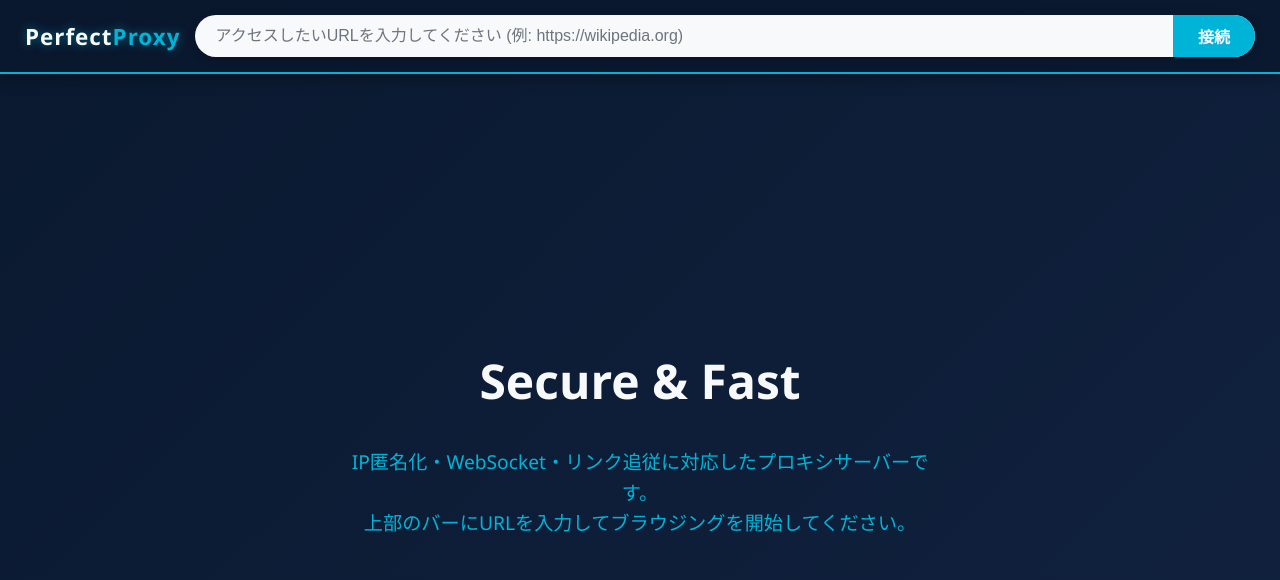
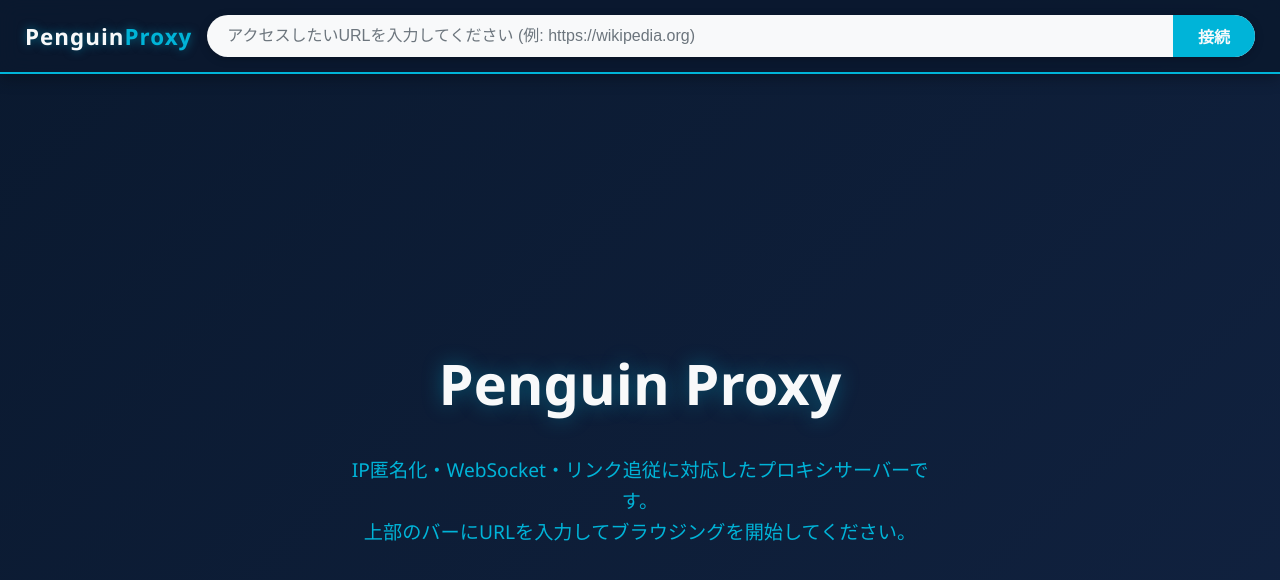
Before and after one commit to penguin-proxy/penguin_proxy, a website: page public/index.html in a window 1280 px wide. Drawn offline with Linux system fonts and the light colour scheme.

Commit message:
Rename project from Perfect Proxy to Penguin Proxy

```diff
--- a/public/index.html
+++ b/public/index.html
@@ -3,7 +3,7 @@
 <head>
     <meta charset="UTF-8">
     <meta name="viewport" content="width=device-width, initial-scale=1.0">
-    <title>Perfect Proxy</title>
+    <title>Penguin Proxy</title>
     <style>
         :root {
             /* 紺・水色・白のカラーテーマ */
@@ -71,8 +71,9 @@
             padding: 20px;
         }
         .welcome-screen h1 {
-            font-size: 3rem; margin-bottom: 15px;
+            font-size: 3.5rem; margin-bottom: 15px;
             color: var(--white);
+            text-shadow: 0 0 20px rgba(0, 180, 216, 0.4);
         }
         .welcome-screen p {
             color: var(--light-blue);
@@ -82,7 +83,7 @@
 </head>
 <body>
     <div class="navbar">
-        <div class="logo">Perfect<span>Proxy</span></div>
+        <div class="logo">Penguin<span>Proxy</span></div>
         <form class="url-bar" id="proxy-form">
             <input type="text" id="url-input" class="url-input" placeholder="アクセスしたいURLを入力してください (例: https://wikipedia.org)" autocomplete="off">
             <button type="submit" class="go-btn">接続</button>
@@ -92,7 +93,7 @@
     <iframe id="browser-view" class="browser-view" style="display: none;"></iframe>
 
     <div id="welcome-screen" class="welcome-screen">
-        <h1>Secure & Fast</h1>
+        <h1>Penguin Proxy</h1>
         <p>IP匿名化・WebSocket・リンク追従に対応したプロキシサーバーです。<br>上部のバーにURLを入力してブラウジングを開始してください。</p>
     </div>
 
```
